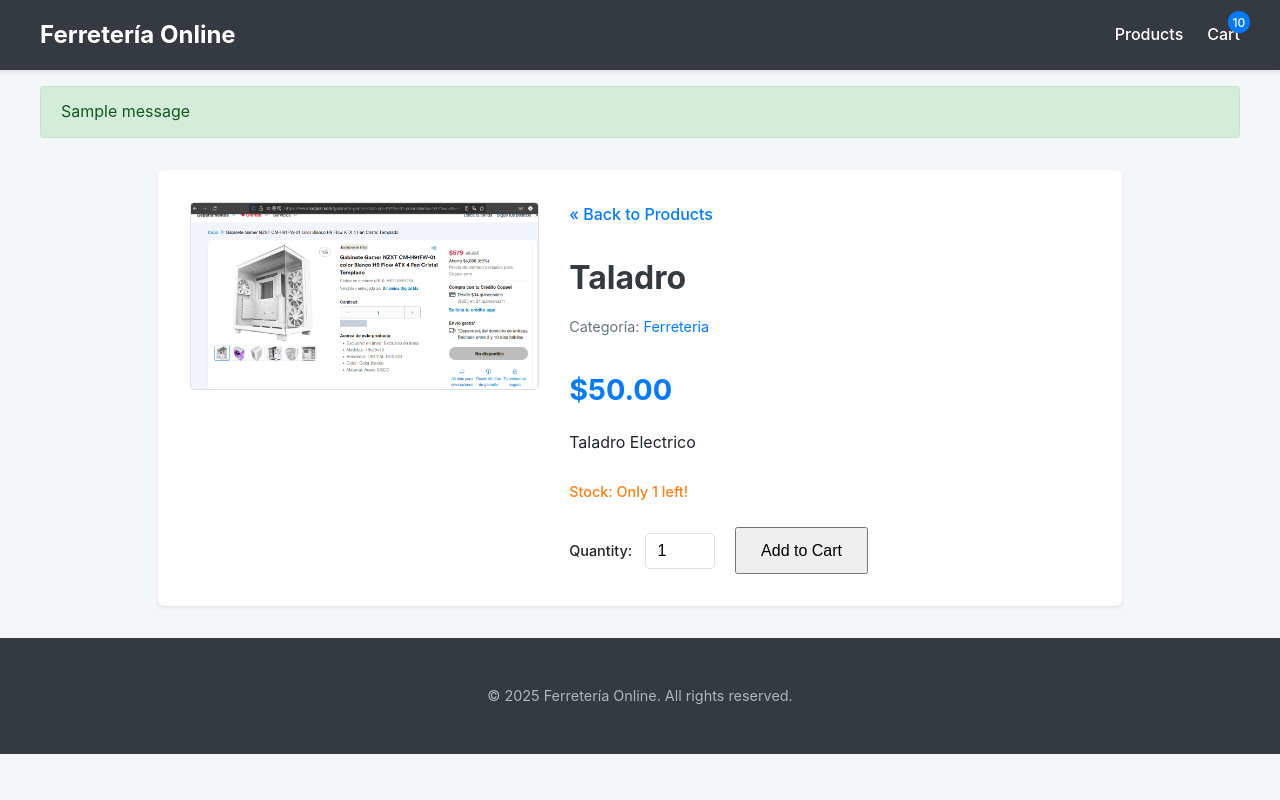
After one commit to AntoSalazar/DjangoFinal, a Django app: page /product/1/ in a window 1280 px wide. The commit adds this page. Run offline with Django 5.2, Linux system fonts and the light colour scheme; data comes from the database, SQL or seed files in the repository; both versions use the stored data as it was after the commit; tables that the repository leaves empty hold one stand-in row (values such as "Sample post"); one stand-in notice (Sample message) is shown.

Commit message:
feat(product): add product detail page and display category on listings
This commit introduces several enhancements to the product display and navigation:

- Implements a dedicated product detail page accessible via `/product/<product_id>/`.
  - This page shows comprehensive product information including name, image, full description, price, stock level, and category.
  - Includes an "Add to Cart" form.
  - A new view `product_detail_view` and template `product_detail.html` were created.
  - A corresponding URL pattern was added to `ferreteria/urls.py`.

- Enhances the product listing page (`index.html`):
  - Product names and images on product cards now link to their respective detail pages.
  - The category of each product is now displayed on its product card.

- Optimizes database queries for products:
  - `select_related('idcategories')` is now used in `product_list` and `product_detail_view` to efficiently fetch product and category data, reducing the number of database queries.

```diff
--- /dev/null
+++ b/ferreteria/templates/ferreteria/product_detail.html
@@ -0,0 +1,289 @@
+<!DOCTYPE html>
+<html lang="en">
+<head>
+    <meta charset="UTF-8">
+    <meta name="viewport" content="width=device-width, initial-scale=1.0">
+    <title>{{ product.name }} - Ferretería Online</title>
+    <style>
+        :root {
+            --primary-color: #007bff; /* Azul Bootstrap */
+            --secondary-color: #6c757d; /* Gris secundario */
+            --success-color: #28a745; /* Verde éxito */
+            --danger-color: #dc3545; /* Rojo peligro */
+            --light-gray: #f8f9fa;
+            --dark-gray: #343a40;
+            --border-color: #dee2e6;
+            --text-color: #212529;
+            --link-hover-color: #0056b3;
+            --card-shadow: 0 0.125rem 0.25rem rgba(0, 0, 0, 0.075);
+        }
+
+        body {
+            font-family: -apple-system, BlinkMacSystemFont, "Segoe UI", Roboto, "Helvetica Neue", Arial, sans-serif;
+            margin: 0;
+            background-color: #f4f6f9;
+            color: var(--text-color);
+            line-height: 1.6;
+        }
+
+        header {
+            background-color: var(--dark-gray);
+            color: white;
+            padding: 1rem 2rem;
+            box-shadow: 0 2px 4px rgba(0,0,0,0.1);
+            position: sticky; top: 0; z-index: 1000;
+        }
+
+        nav {
+            display: flex;
+            justify-content: space-between;
+            align-items: center;
+            max-width: 1200px;
+            margin: 0 auto;
+        }
+
+        nav .brand-logo {
+            font-size: 1.5rem;
+            font-weight: bold;
+            color: white;
+            text-decoration: none;
+        }
+
+        nav ul { list-style: none; padding: 0; margin: 0; display: flex; }
+        nav ul li { margin-left: 1.5rem; }
+        nav ul li a {
+            color: white;
+            text-decoration: none;
+            font-weight: 500;
+            padding: 0.5rem 0;
+            position: relative;
+        }
+        nav ul li a:hover, nav ul li a.active { color: #adb5bd; }
+        nav ul li a .cart-count {
+            background-color: var(--primary-color);
+            color: white;
+            border-radius: 50%;
+            padding: 0.1em 0.4em;
+            font-size: 0.75em;
+            position: absolute;
+            top: -5px;
+            right: -10px;
+        }
+
+        .messages-container { max-width: 1200px; margin: 1rem auto; padding: 0 2rem; }
+        .messages { list-style: none; padding: 0; margin: 0; }
+        .messages li { padding: 0.75rem 1.25rem; margin-bottom: 1rem; border: 1px solid transparent; border-radius: 0.25rem; }
+        .messages li.success { background-color: #d4edda; color: #155724; border-color: #c3e6cb; }
+        .messages li.error { background-color: #f8d7da; color: #721c24; border-color: #f5c6cb; }
+        .messages li.info { background-color: #cce5ff; color: #004085; border-color: #b8daff; }
+
+        .product-detail-container {
+            max-width: 900px;
+            margin: 2rem auto;
+            padding: 2rem;
+            background-color: white;
+            border-radius: 0.375rem;
+            box-shadow: var(--card-shadow);
+            display: grid;
+            grid-template-columns: 1fr; /* Default to 1 column */
+            gap: 2rem;
+        }
+
+        @media (min-width: 768px) { /* 2 columns for wider screens */
+            .product-detail-container {
+                grid-template-columns: 2fr 3fr; /* Image column, Info column */
+            }
+        }
+
+        .product-image-section img {
+            width: 100%;
+            max-height: 400px;
+            object-fit: contain;
+            border-radius: 0.25rem;
+            border: 1px solid var(--border-color);
+        }
+        .product-image-section .image-placeholder-detail {
+            width: 100%;
+            height: 300px;
+            background-color: #e9ecef;
+            display: flex;
+            align-items: center;
+            justify-content: center;
+            color: var(--secondary-color);
+            border-radius: 0.25rem;
+            font-size: 1.2rem;
+        }
+
+
+        .product-info-section h1 {
+            font-size: 2rem;
+            color: var(--dark-gray);
+            margin-top: 0;
+            margin-bottom: 0.75rem;
+        }
+        .product-info-section .category-name {
+            font-size: 0.9rem;
+            color: var(--secondary-color);
+            margin-bottom: 1rem;
+            display: block; /* Para que el margen inferior funcione bien */
+        }
+         .product-info-section .category-name a {
+            color: var(--primary-color);
+            text-decoration: none;
+        }
+        .product-info-section .category-name a:hover {
+            text-decoration: underline;
+        }
+
+        .product-info-section .description {
+            font-size: 1rem;
+            color: var(--text-color);
+            margin-bottom: 1.5rem;
+            line-height: 1.7;
+        }
+        .product-info-section .price {
+            font-size: 1.8rem;
+            font-weight: bold;
+            color: var(--primary-color);
+            margin-bottom: 1rem;
+        }
+        .product-info-section .stock {
+            font-size: 0.9rem;
+            margin-bottom: 1.5rem;
+        }
+        .product-info-section .stock .in-stock { color: var(--success-color); font-weight: 500;}
+        .product-info-section .stock .low-stock { color: #fd7e14; font-weight: 500;} /* Naranja para bajo stock */
+        .product-info-section .out-of-stock {
+            font-size: 1rem;
+            color: var(--danger-color);
+            font-weight: bold;
+            margin-bottom: 1.5rem;
+        }
+
+        .product-info-section form label {
+            font-size: 0.9rem;
+            margin-right: 0.5rem;
+            font-weight: 500;
+        }
+        .product-info-section form input[type="number"] {
+            width: 70px;
+            padding: 0.5rem 0.75rem;
+            font-size: 1rem;
+            border: 1px solid var(--border-color);
+            border-radius: 0.25rem;
+            margin-right: 1rem; /* Espacio antes del botón */
+            box-sizing: border-box;
+        }
+        .product-info-section form .btn {
+            padding: 0.6rem 1.5rem;
+            font-size: 1rem;
+            line-height: 1.5;
+            /* width: auto;  No necesita ser 100% aquí */
+        }
+         .product-info-section form .btn:disabled {
+            background-color: var(--secondary-color);
+            border-color: var(--secondary-color);
+            cursor: not-allowed;
+        }
+
+        .back-link {
+            display: inline-block;
+            margin-bottom: 1.5rem;
+            color: var(--primary-color);
+            text-decoration: none;
+            font-weight: 500;
+        }
+        .back-link:hover {
+            text-decoration: underline;
+        }
+
+        footer {
+            text-align: center;
+            padding: 2rem;
+            margin-top: 2rem;
+            background-color: var(--dark-gray);
+            color: #adb5bd;
+            font-size: 0.9rem;
+        }
+    </style>
+</head>
+<body>
+
+    <header>
+        <nav>
+            <a href="{% url 'product_list' %}" class="brand-logo">Ferretería Online</a>
+            <ul>
+                <li><a href="{% url 'product_list' %}" class="{% if request.resolver_match.url_name == 'product_list' and not current_category %}active{% endif %}">Products</a></li>
+                <li>
+                    <a href="{% url 'view_cart' %}">
+                        Cart
+                        {% if cart_item_count > 0 %}
+                            <span class="cart-count">{{ cart_item_count }}</span>
+                        {% endif %}
+                    </a>
+                </li>
+            </ul>
+        </nav>
+    </header>
+
+    <div class="messages-container">
+        {% if messages %}
+            <ul class="messages">
+                {% for message in messages %}
+                    <li class="{{ message.tags }}">{{ message }}</li>
+                {% endfor %}
+            </ul>
+        {% endif %}
+    </div>
+
+    <main class="product-detail-container">
+        <section class="product-image-section">
+            {% if product.image %}
+                <img src="{{ product.image.url }}" alt="{{ product.name }}">
+            {% else %}
+                <div class="image-placeholder-detail">No Image Available</div>
+            {% endif %}
+        </section>
+
+        <section class="product-info-section">
+            <a href="{% url 'product_list' %}" class="back-link">&laquo; Back to Products</a>
+
+            <h1>{{ product.name }}</h1>
+
+            {% if product.idcategories %}
+            <span class="category-name">
+                Categoría: <a href="{% url 'product_list_by_category' product.idcategories.idcategories %}">{{ product.idcategories.name }}</a>
+            </span>
+            {% endif %}
+
+            <p class="price">${{ product.price|floatformat:2 }}</p>
+
+            <p class="description">{{ product.description|linebreaksbr }}</p>
+
+            {% if product.stock > 0 %}
+                <p class="stock">
+                    {% if product.stock > 10 %}
+                        <span class="in-stock">Stock: {{ product.stock }} available</span>
+                    {% elif product.stock > 0 %}
+                        <span class="low-stock">Stock: Only {{ product.stock }} left!</span>
+                    {% endif %}
+                </p>
+                <form method="post" action="{% url 'add_to_cart' product.idproducts %}">
+                    {% csrf_token %}
+                    <label for="quantity_prod_{{ product.idproducts }}">Quantity:</label>
+                    <input type="number" name="quantity" value="1" min="1" {% if product.stock %}max="{{ product.stock }}"{% endif %} id="quantity_prod_{{ product.idproducts }}" required>
+                    <button type="submit" class="btn">Add to Cart</button>
+                </form>
+            {% else %}
+                <p class="out-of-stock">Out of Stock</p>
+                <button type="button" class="btn" disabled>Add to Cart</button>
+            {% endif %}
+        </section>
+    </main>
+
+    <footer>
+        <p>&copy; {% now "Y" %} Ferretería Online. All rights reserved.</p>
+    </footer>
+
+</body>
+</html>
--- a/ferreteria/urls.py
+++ b/ferreteria/urls.py
@@ -6,6 +6,8 @@ urlpatterns = [
     path('', views.product_list, name='product_list'),
     path('add_to_cart/<int:product_id>/', views.add_to_cart, name='add_to_cart'),
     path('category/<int:category_id>/', views.product_list, name='product_list_by_category'),
+
+    path('product/<int:product_id>/', views.product_detail_view, name='product_detail'),
 
     # URLs para el carrito
     path('cart/', views.view_cart, name='view_cart'),
--- a/ferreteria/views.py
+++ b/ferreteria/views.py
@@ -16,10 +16,10 @@ def product_list(request, category_id=None): # category_id ahora es un parámetr
     else:
         products = Products.objects.all().order_by('name')
 
-    # Lógica para el contador del carrito (como la tenías antes)
+
     cart_item_count = 0
     try:
-        client = get_current_client(request) # Asumiendo que tienes esta función
+        client = get_current_client(request)
         if client:
             cart_item_count = Cart.objects.filter(idclient=client).aggregate(total_items=Sum('quantity'))['total_items'] or 0
     except Exception:
@@ -235,3 +235,25 @@ def order_confirmation(request, order_id):
         'cart_item_count': header_cart_item_count, # << AÑADIR ESTO PARA LA CABECERA
     }
     return render(request, 'ferreteria/order_confirmation.html', context)
+
+
+def product_detail_view(request, product_id):
+    product = get_object_or_404(Products.objects.select_related('idcategories'), idproducts=product_id) #
+    categories = Categories.objects.all().order_by('name') # Para el sidebar, si decides incluirlo
+
+    # Lógica para el contador del carrito (similar a product_list)
+    cart_item_count = 0
+    try:
+        client = get_current_client(request) #
+        if client:
+            cart_item_count = Cart.objects.filter(idclient=client).aggregate(total_items=Sum('quantity'))['total_items'] or 0
+    except Exception:
+        pass # Mantener cart_item_count en 0 si hay error o no hay cliente
+
+    context = {
+        'product': product,
+        'categories': categories, # Opcional, si quieres mostrar el sidebar de categorías
+        'cart_item_count': cart_item_count,
+        # Puedes añadir 'current_category': product.idcategories para resaltar en el sidebar si lo usas
+    }
+    return render(request, 'ferreteria/product_detail.html', context)
```
Also changed, not shown: ferreteria/templates/ferreteria/index.html (+8 -3 lines), db.sqlite3, media/products_images/Codo_45_Sanitario.png (added), media/products_images/Cruz_Sanutario.png (added), media/products_images/Screenshot_2025-05-29_at_22-05-26_FINSUR.png (added), media/products_images/Screenshot_2025-05-29_at_22-06-39_FINSUR.png (added), media/products_images/Screenshot_2025-05-29_at_22-09-28_FINSUR.png (added), media/products_images/Screenshot_2025-05-29_at_22-10-24_FINSUR.png (added), media/products_images/Screenshot_2025-05-29_at_22-10-52_FINSUR.png (added), media/products_images/Screenshot_2025-05-29_at_22-11-30_FINSUR.png (added), media/products_images/Screenshot_2025-05-29_at_22-12-44_FINSUR.png (added), media/products_images/Screenshot_2025-05-29_at_22-13-41_FINSUR.png (added), media/products_images/Screenshot_2025-05-29_at_22-14-19_FINSUR.png (added).
